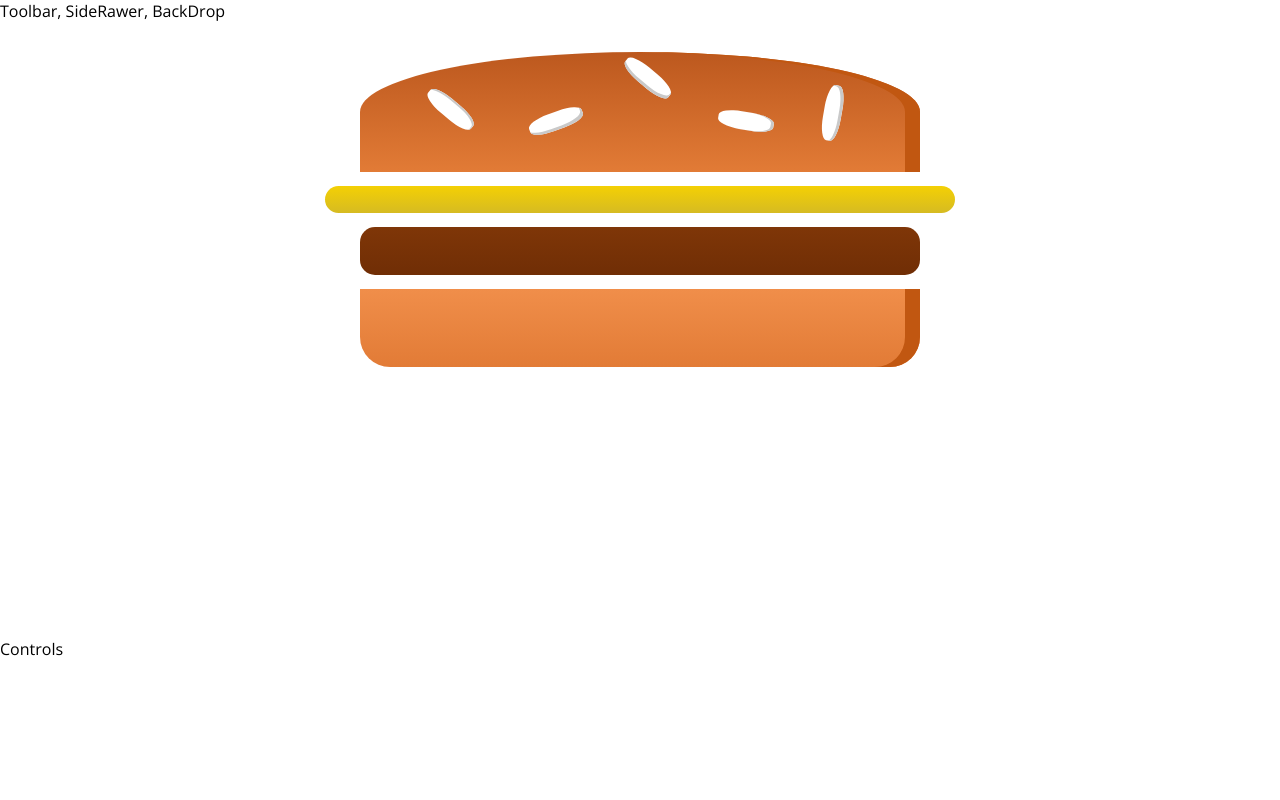
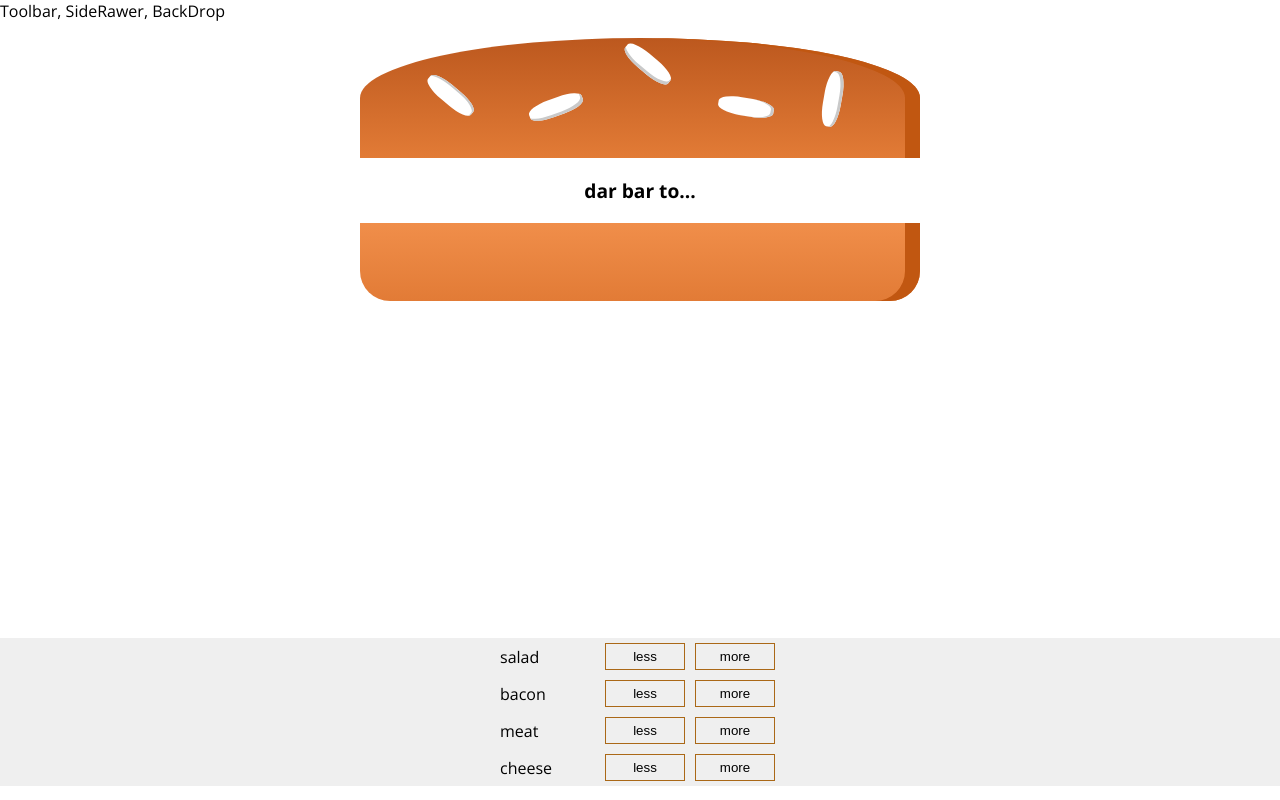
Before and after one commit to sahebmohammadi/burger-builder, a React (Create React App) app: page / in a window 1280 px wide. Built offline with nearby package versions, Linux system fonts and the light colour scheme.

Commit message:
burger controls added

```diff
--- /dev/null
+++ b/src/components/Burger/BuilControls/BuildControls.jsx
@@ -0,0 +1,30 @@
+import React from "react";
+import classes from "./BuildControls.module.css";
+import BuildControl from "./../BuildControl/BuilControl";
+
+const controls = [
+  { label: "salad", type: "salad" },
+  { label: "bacon", type: "bacon" },
+  { label: "meat", type: "meat" },
+  { label: "cheese", type: "cheese" },
+];
+
+const BuildControls = ({ onRemoveIngredient, onAddIngredient }) => {
+  return (
+    <div className={classes.wrapper}>
+      {controls.map((item) => {
+        const { type, label } = item;
+        return (
+          <BuildControl
+            label={label}
+            key={label}
+            onRemoveIngredient={() => onRemoveIngredient(type)}
+            onAddIngredient={() => onAddIngredient(type)}
+          />
+        );
+      })}
+    </div>
+  );
+};
+
+export default BuildControls;
--- /dev/null
+++ b/src/components/Burger/BuilControls/BuildControls.module.css
@@ -0,0 +1,8 @@
+.wrapper {
+  width: 100%;
+  display: flex;
+  height: auto;
+  flex-direction: column;
+  align-items: center;
+  background-color: #efefef;
+}
--- /dev/null
+++ b/src/components/Burger/BuildControl/BuilControl.jsx
@@ -0,0 +1,18 @@
+import React from "react";
+import classes from "./BuildControl.module.css";
+const BuildControl = ({ label, onAddIngredient, onRemoveIngredient }) => {
+  //   const lessHandler = () => {
+  //     console.log(type);
+  //   };
+  //   const onAddIngredient = () => {};
+
+  return (
+    <div className={classes.wrapper}>
+      <div>{label}</div>
+      <button onClick={onRemoveIngredient}>less</button>
+      <button onClick={onAddIngredient}>more</button>
+    </div>
+  );
+};
+
+export default BuildControl;
--- /dev/null
+++ b/src/components/Burger/BuildControl/BuildControl.module.css
@@ -0,0 +1,19 @@
+.wrapper {
+  /* width: 50%; */
+  display: flex;
+  justify-content: space-between;
+  align-items: center;
+  margin: 5px 0;
+}
+.wrapper > div{
+    width: 100px;
+}
+.wrapper button {
+  display: block;
+  padding: 5px;
+  margin: 0 5px;
+  width: 80px;
+  cursor: pointer;
+  border: 1px solid #aa6817;
+  outline: none;
+}
--- a/src/components/Burger/Burger.jsx
+++ b/src/components/Burger/Burger.jsx
@@ -3,14 +3,25 @@ import React from "react";
 import BurgerIngredient from "./BurgerIngredient/BurgerIngredient.jsx";
 //  import styles
 import classes from "./Burger.module.css";
-const Burger = () => {
+const Burger = ({ ingredients }) => {
+  let transformedIngredients = Object.keys(ingredients)
+    .map((igKey) => {
+      return [...Array(ingredients[igKey])].map((_, index) => {
+        return <BurgerIngredient key={igKey + index} type={igKey} />;
+      });
+    })
+    .reduce((arr, el) => {
+      return arr.concat(el);
+    }, []);
+
+  if (transformedIngredients.length === 0) {
+    transformedIngredients = <p>dar bar to...</p>;
+  }
+  // console.log(transformedIngredients);
   return (
     <div className={classes.Burger}>
       <BurgerIngredient type="bread-top" />
-      <BurgerIngredient type="cheese" />
-      <BurgerIngredient type="meat" />
-      <BurgerIngredient type="seeds1" />
-      <BurgerIngredient type="seeds2" />
+      {transformedIngredients}
       <BurgerIngredient type="bread-bottom" />
     </div>
   );
--- a/src/components/Burger/Burger.module.css
+++ b/src/components/Burger/Burger.module.css
@@ -2,7 +2,7 @@
     width: 100%;
     margin: auto;
     height: 250px;
-    overflow: scroll;
+    /* overflow-y: scroll; */
     text-align: center;
     font-weight: bold;
     font-size: 1.2rem;
--- a/src/containers/BurgerBuilder/BurgerBuilder.jsx
+++ b/src/containers/BurgerBuilder/BurgerBuilder.jsx
@@ -1,17 +1,60 @@
-import React, { Component } from "react";
+import React, { useState } from "react";
 //  import components
+import BuildControls from "../../components/Burger/BuilControls/BuildControls";
 import Burger from "../../components/Burger/Burger";
 
-class BurgerBuilder extends Component {
-  // state = {  }
-  render() {
-    return (
-      <>
-        <Burger />
-        <div>Controls</div>
-      </>
-    );
-  }
-}
+// ? GLOBAL VARIABLE :
+const INGREDIENT_PRICES = {
+  bacon: 1,
+  salad: 0.5,
+  cheese: 0.99,
+  meat: 1.4,
+};
+
+const BurgerBuilder = () => {
+  const [ingredients, setIngredients] = useState({
+    cheese: 0,
+    meat: 0,
+    salad: 0,
+    // seeds2: 1,
+    bacon: 0,
+  });
+  const [totalPrice, setTotalPrice] = useState(4);
+
+  const addIngredientHandler = (type) => {
+    let updatedIngredient = { ...ingredients };
+    updatedIngredient[type] = updatedIngredient[type] + 1;
+    setIngredients(updatedIngredient);
+    // ? UPDATE THE PRICE
+    const oldPrice = totalPrice;
+    const priceAddition = INGREDIENT_PRICES[type];
+    const newPrice = oldPrice + priceAddition;
+    setTotalPrice(newPrice);
+  };
+
+  const removeIngredientHandler = (type) => {
+    let updatedIngredient = { ...ingredients };
+    if (updatedIngredient[type] <= 0) {
+      return null;
+    }
+    updatedIngredient[type] = updatedIngredient[type] - 1;
+    setIngredients(updatedIngredient);
+    // ? UPDATE THE PRIC
+    const oldPrice = totalPrice;
+    const priceDecrease = INGREDIENT_PRICES[type];
+    const newPrice = oldPrice - priceDecrease;
+    setTotalPrice(newPrice);
+  };
+
+  return (
+    <>
+      <Burger ingredients={ingredients} />
+      <BuildControls
+        onRemoveIngredient={removeIngredientHandler}
+        onAddIngredient={addIngredientHandler}
+      />
+    </>
+  );
+};
 
 export default BurgerBuilder;
```
